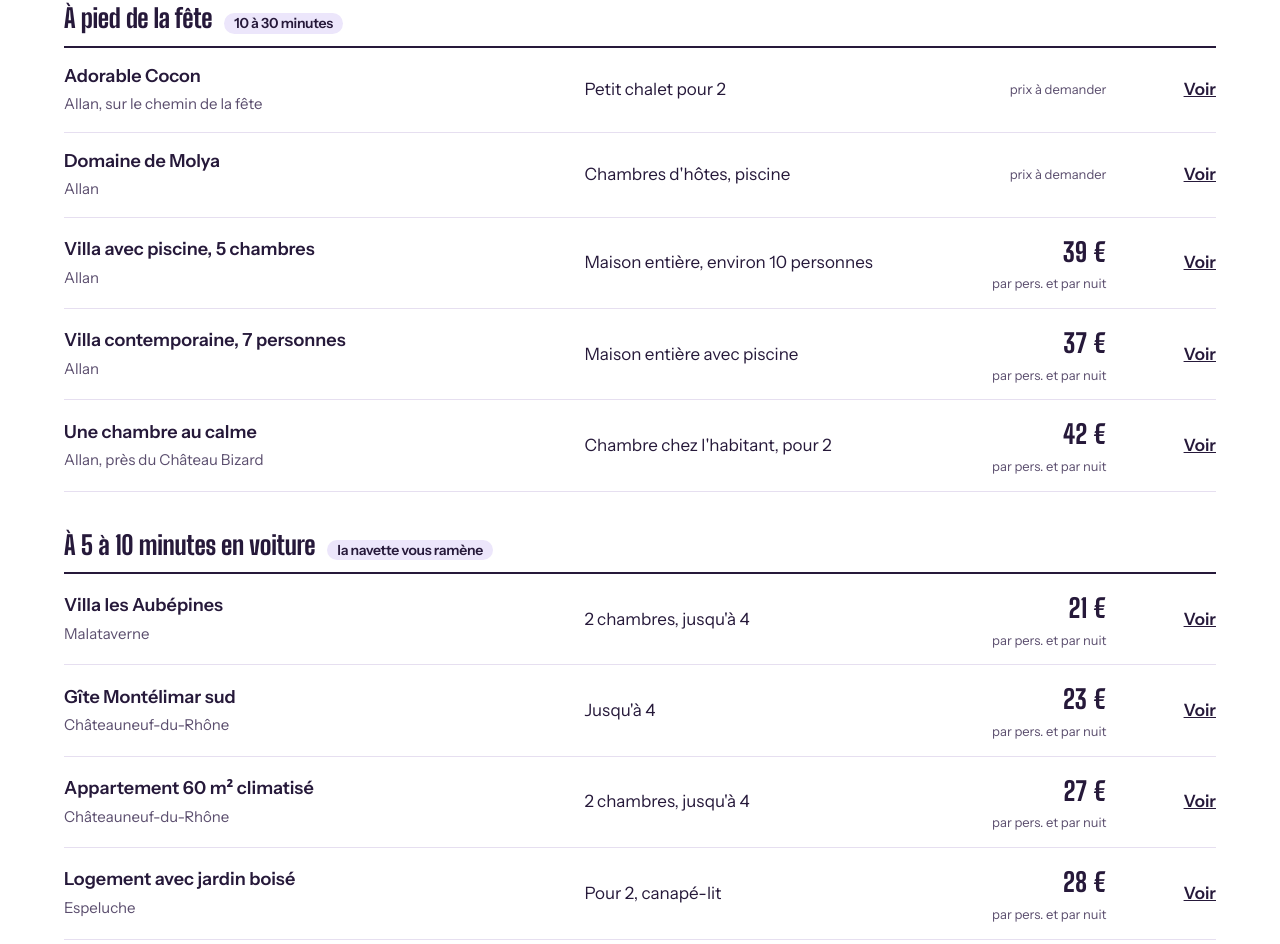
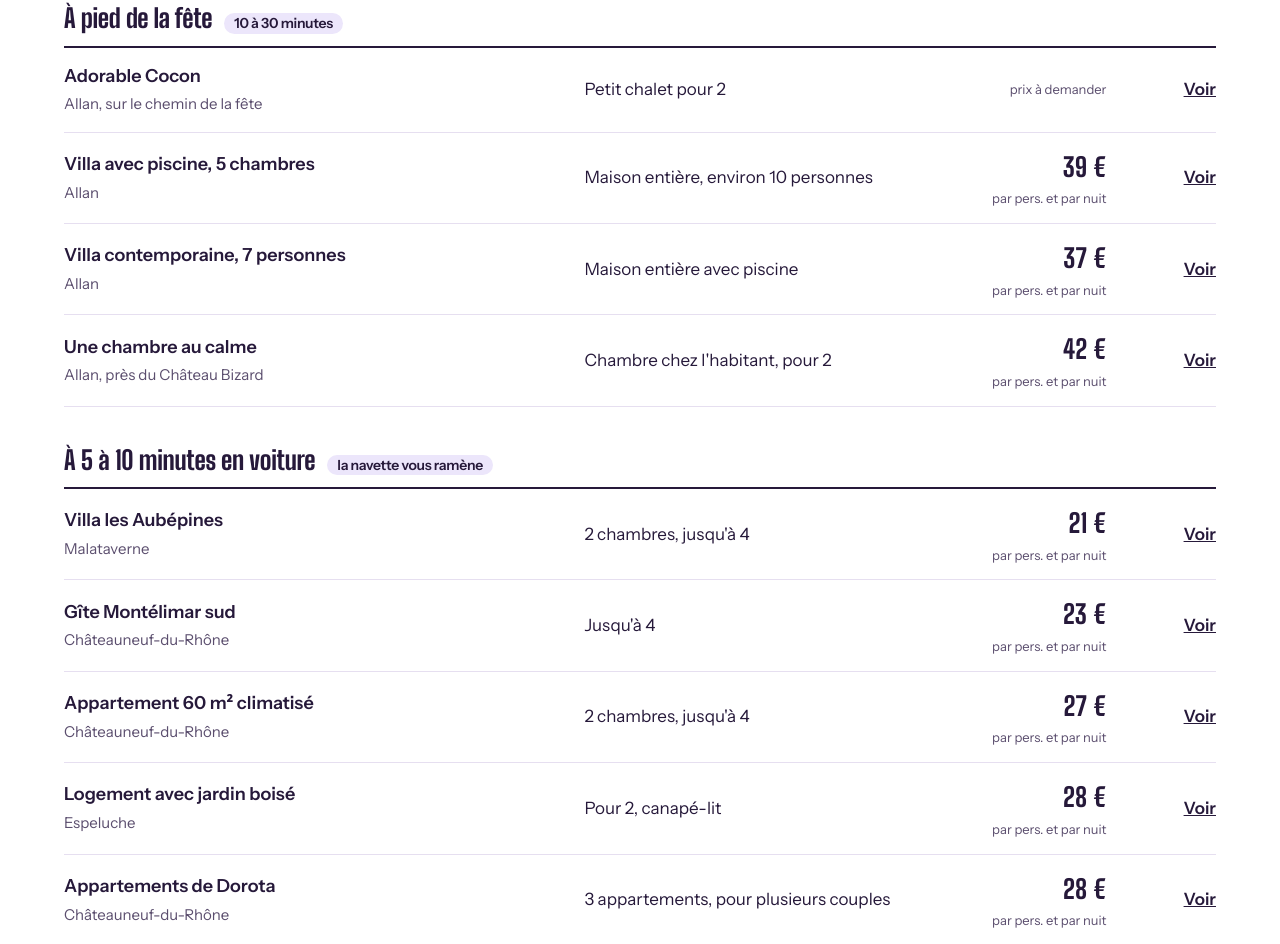
Before and after one commit to pierre-isep/mariage, a plain HTML site: page index.html in a window 1280 px wide. Shown: the part 2812-3756 px from the top of the page. Drawn offline with Linux system fonts and the light colour scheme.

Commit message:
Retire le Domaine de Molya, qui ne fait plus chambres d'hôtes
Co-Authored-By: Claude Opus 5.5 <noreply@anthropic.com>
Claude-Session: https://claude.ai/code/session_01PSg3ay196mGZYpMQPvmMcP

```diff
--- a/index.html
+++ b/index.html
@@ -311,7 +311,6 @@ nav{justify-content:flex-start;gap:0 12px;font-size:14px}
 {
 const walk=[
   {n:"Adorable Cocon",w:"Allan, sur le chemin de la fête",t:"Petit chalet pour 2",p:null,l:"https://www.google.com/maps/search/?api=1&query=Adorable%20Cocon%20en%20pleine%20nature&query_place_id=ChIJocDGWTFstRIRkSaIu1sDBaQ"},
-  {n:"Domaine de Molya",w:"Allan",t:"Chambres d'hôtes, piscine",p:null,l:"https://www.google.com/maps/search/?api=1&query=Domaine%20de%20Molya&query_place_id=ChIJL2_naThstRIRA46bPyFhyAo"},
   {n:"Villa avec piscine, 5 chambres",w:"Allan",t:"Maison entière, environ 10 personnes",p:39,l:"https://www.airbnb.fr/rooms/1718055803903179864"},
   {n:"Villa contemporaine, 7 personnes",w:"Allan",t:"Maison entière avec piscine",p:37,l:"https://www.airbnb.fr/rooms/1712204978182724915"},
   {n:"Une chambre au calme",w:"Allan, près du Château Bizard",t:"Chambre chez l'habitant, pour 2",p:42,l:"https://www.airbnb.fr/rooms/1429066134617455734"}
```
